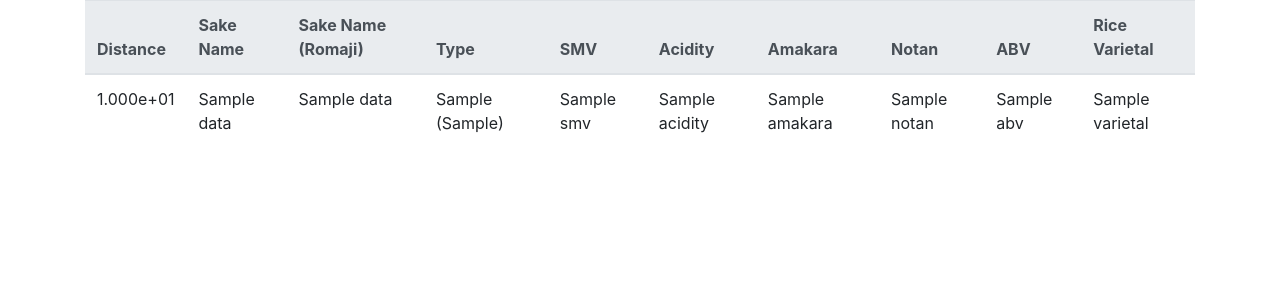
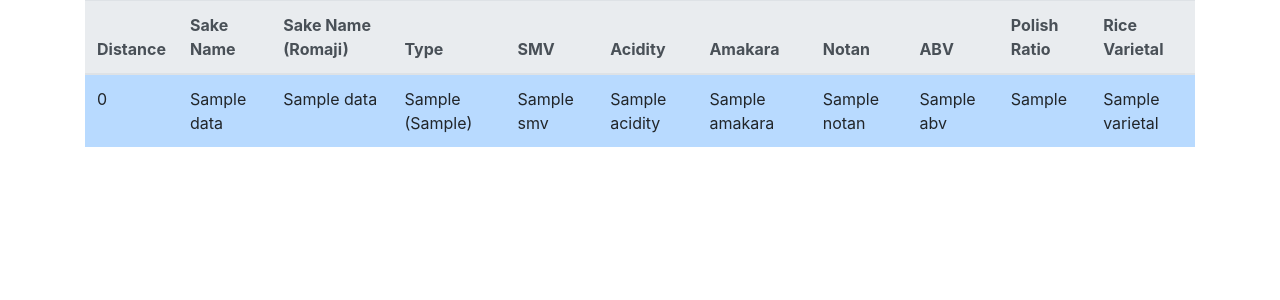
Before and after one commit to couperin123/Sake_App, a Flask app: template app/templates/recommend.html in a window 1280 px wide. Shown: the part 56-356 px from the top of the page. Run offline with Flask 2, Linux system fonts and the light colour scheme; the template is opened without the code that fills it: most values are stand-ins (such as "Sample title", 1, 10 or a date in 2020); some libraries are stand-ins or nearby versions.

Commit message:
include SVD and highlight on selected sake for comparison

```diff
--- a/app/app.py
+++ b/app/app.py
@@ -62,6 +62,7 @@ class Sake(db.Model):
     Amakara = db.Column(db.Numeric(precision=8, scale=3))
     Notan = db.Column(db.Numeric(precision=8, scale=3))
     ABV = db.Column(db.Numeric(precision=8, scale=2))
+    Polish_Ratio = db.Column(db.Numeric(precision=8, scale=2))
     Taste_like = db.Column(db.Integer)
     Taste_dislike = db.Column(db.Integer)
     Varietal = db.Column(db.String)
--- a/app/templates/hot.html
+++ b/app/templates/hot.html
@@ -18,6 +18,7 @@
           <th scope="col">Amakara</th>
           <th scope="col">Notan</th>
           <th scope="col">ABV</th>
+          <th scope="col">Polish Ratio</th>
           <th scope="col">Rice Varietal</th>
         </tr>
       </thead>
@@ -36,6 +37,7 @@
               <td>{{ data.Amakara }}</td>
               <td>{{ data.Notan }}</td>
               <td>{{ data.ABV }}</td>
+              <td>{{ data.Polish_Ratio }}</td>
               <td>{{ data.Varietal }}</td>
             </tr>
         {% endfor %}
--- a/app/templates/recommend.html
+++ b/app/templates/recommend.html
@@ -16,13 +16,18 @@
         <th scope="col">Amakara</th>
         <th scope="col">Notan</th>
         <th scope="col">ABV</th>
+        <th scope="col">Polish Ratio</th>
         <th scope="col">Rice Varietal</th>
       </tr>
     </thead>
     <tbody>
       {% for dist, data in recommend %}
+        {% if loop.index == 1 %}
+          <tr class="table-primary">
+        {% else %}
           <tr>
-          <td>{{ "%.3e"|format(dist) }}</td>
+        {% endif %}
+            <td>{{ "%.2e"|format(dist) if dist else "0" }}</td>
             <td>{{ data.Sake_Product_Name }}</td>
             <td>{{ data.Sake_Product_Name_R }}</td>
             <td>{{ data.Type_cat_jp + ' (' + data.Type_cat_R + ')' }}</td>
@@ -31,6 +36,7 @@
             <td>{{ data.Amakara }}</td>
             <td>{{ data.Notan }}</td>
             <td>{{ data.ABV }}</td>
+            <td>{{ data.Polish_Ratio }}</td>
             <td>{{ data.Varietal }}</td>
           </tr>
       {% endfor %}
--- a/app/templates/search.html
+++ b/app/templates/search.html
@@ -20,6 +20,7 @@
           <th scope="col">Amakara</th>
           <th scope="col">Notan</th>
           <th scope="col">ABV</th>
+          <th scope="col">Polish Ratio</th>
           <th scope="col">Rice Varietal</th>
         </tr>
       </thead>
@@ -37,6 +38,7 @@
             <td>{{ data.Amakara }}</td>
             <td>{{ data.Notan }}</td>
             <td>{{ data.ABV }}</td>
+            <td>{{ data.Polish_Ratio }}</td>
             <td>{{ data.Varietal }}</td>
           </tr>
         {% endfor %}
```
Also changed, not shown: app/dist.py (+18 -6 lines). Lines whose indentation alone changed are shown as unchanged.
